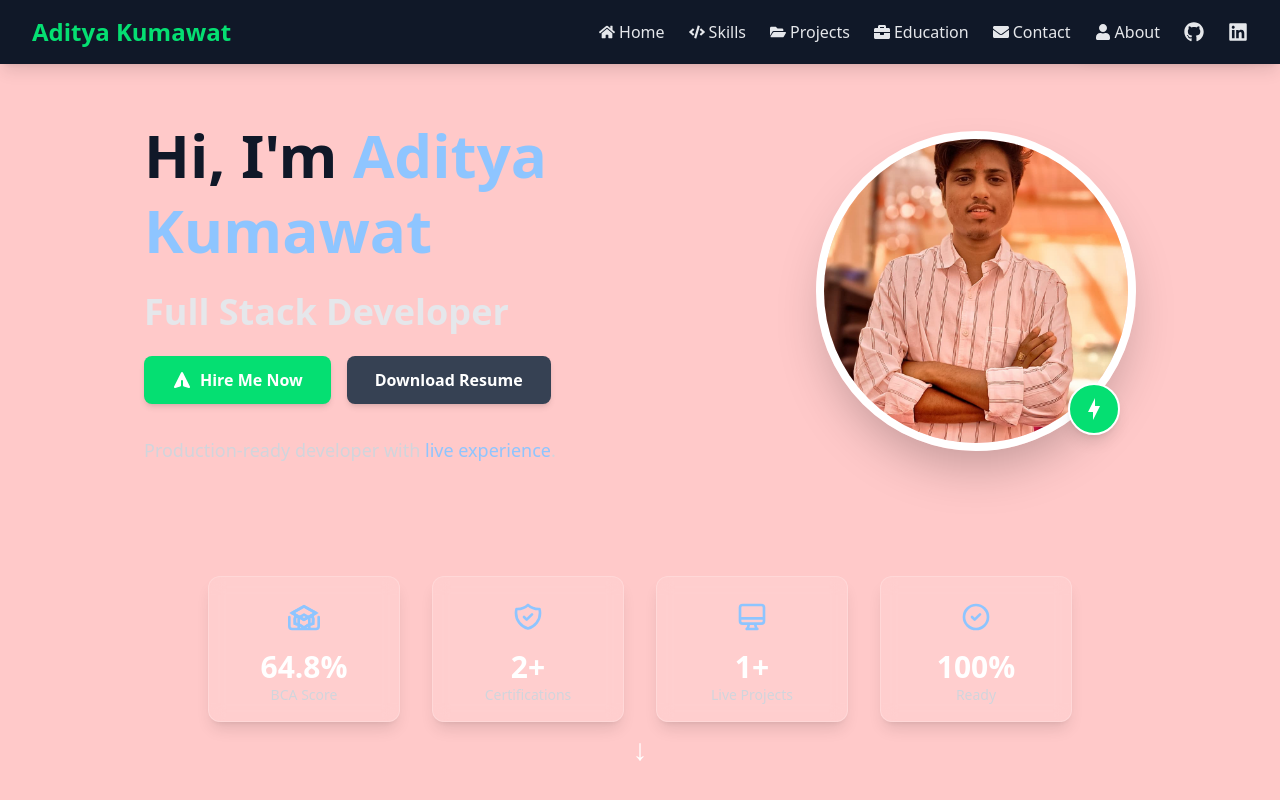
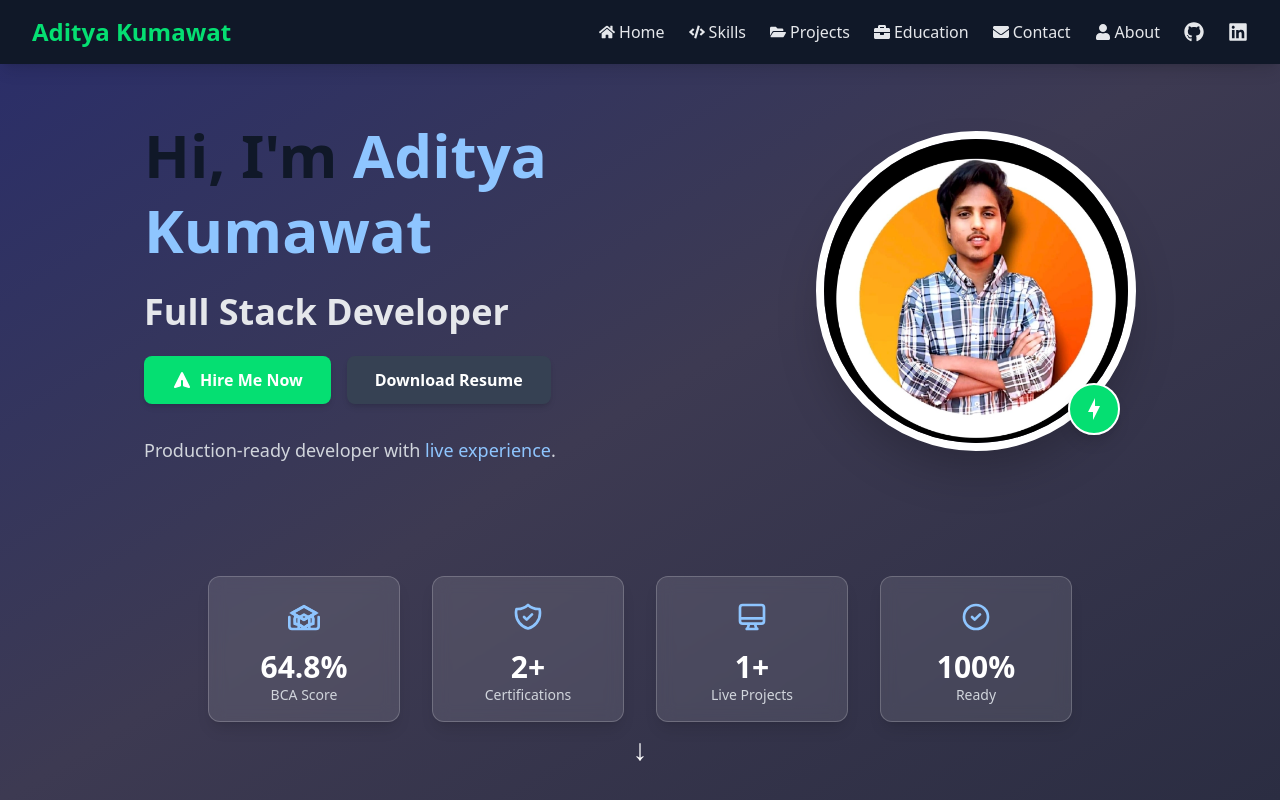
Before and after one commit to admarothiya/adport, a React (Vite) app: page / in a window 1280 px wide. Shown: the top 800 px of the page. Built offline with nearby package versions, Linux system fonts and the light colour scheme.

Commit message:
profile pic done

```diff
--- a/src/components/Home.jsx
+++ b/src/components/Home.jsx
@@ -1,8 +1,8 @@
-import profilePic from "../assets/we.jpg";
+import profilePic from "../assets/ws.jpg";
 
 function Home() {
   return (
-    <section className="relative flex flex-col items-center justify-center min-h-screen pt-32 md:pt-26 px-6 py-12 bg-red-200 dark:bg-blue-900 text-gray-900 dark:text-gray-100 overflow-hidden">
+    <section className="relative flex flex-col items-center justify-center min-h-screen pt-32 md:pt-26 px-6 py-12 bg-gradient-to-br from-[#2a2d6a] via-[#3d3a52] to-[#2b2d42] dark:text-gray-100 overflow-hidden">
 
       {/* "Available for Hiring" Tag */}
       <div className="absolute top-5 right-5 flex items-center bg-green-500 text-white text-sm font-semibold px-4 py-1.5 rounded-full shadow-lg z-10">
@@ -54,7 +54,7 @@ function Home() {
 
           {/* Right Side: Profile Picture */}
           <div className="relative flex-shrink-0 mt-10 md:mt-0">
-            <div className="w-72 h-72 lg:w-80 lg:h-80 rounded-full border-8 border-white shadow-2xl overflow-hidden mx-auto">
+            <div className="w-72 h-65 lg:w-80 lg:h-80 rounded-full border-8 border-white shadow-2xl overflow-hidden mx-auto">
               <img
                 src={profilePic}
                 alt="Aditya Kumawat"
```
Also changed, not shown: src/assets/ws.jpg (added).
